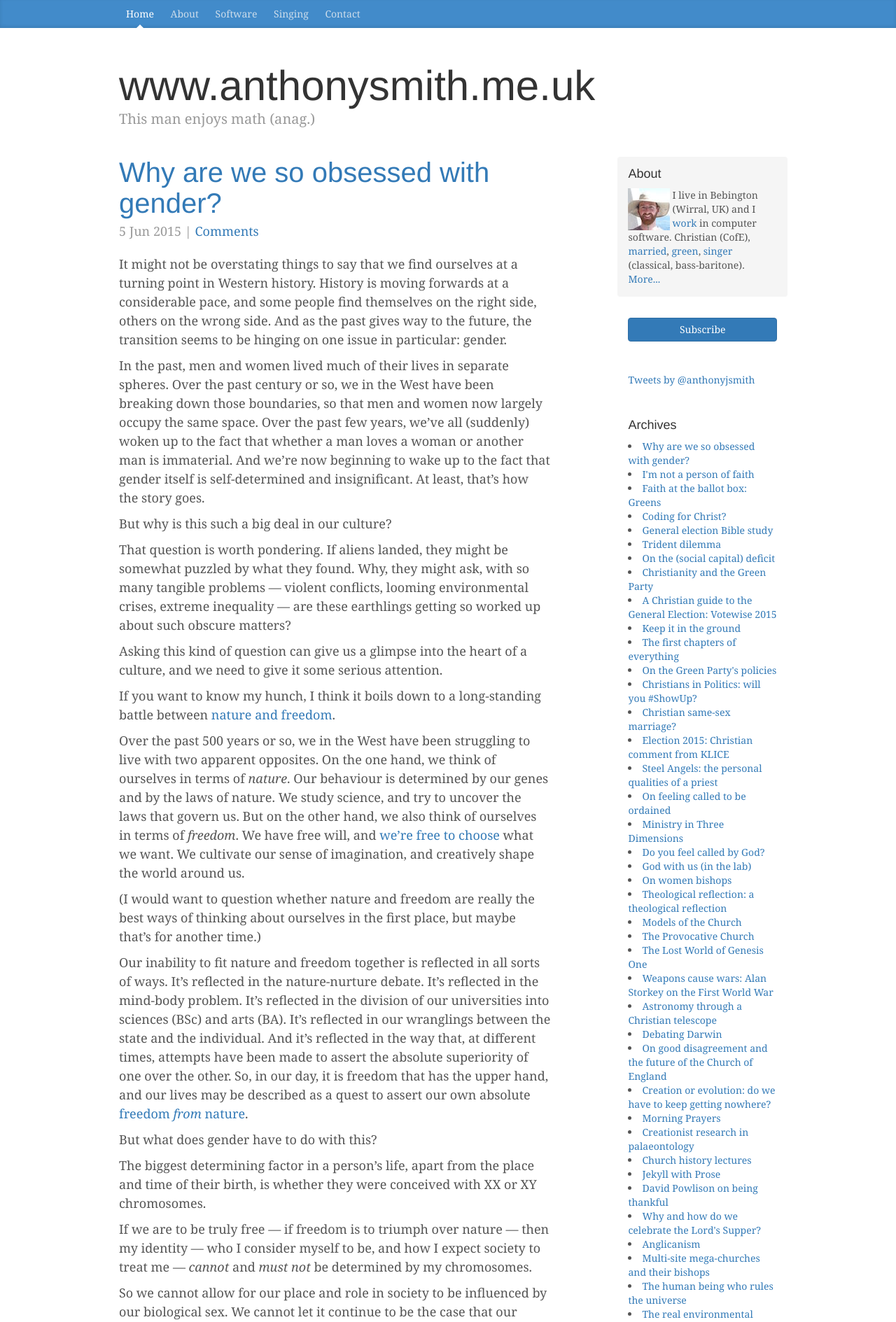
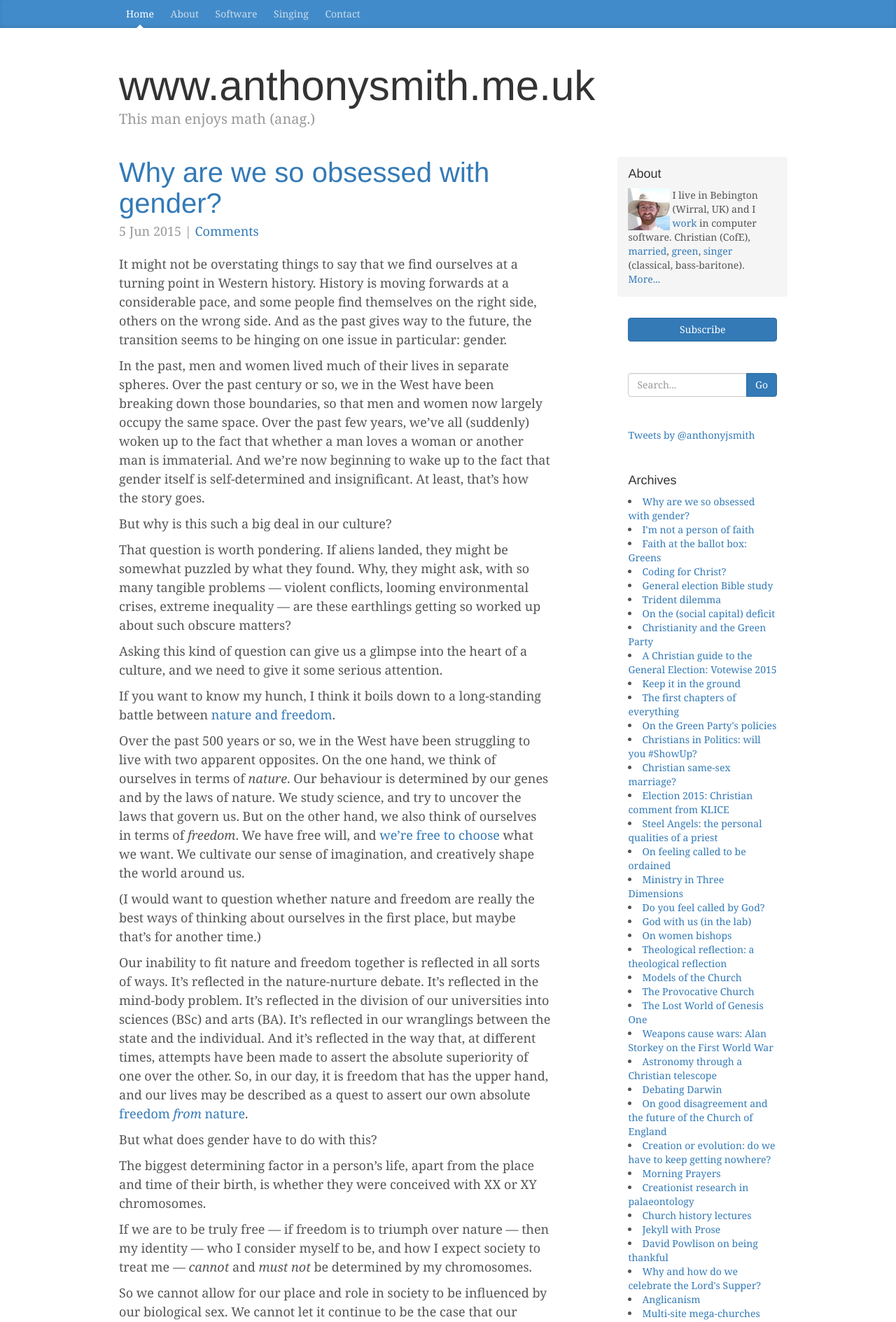
Before and after one commit to anthonyjsmith/anthonyjsmith.github.io, a Jekyll site: the page built from index.html, in a window 1280 px wide. Shown: the top 1889 px of the page at 70% size. Built offline with Jekyll 4.4.1, drawn with Linux system fonts in a browser that asks for light colours; nearby versions of some CDN libraries; the list of posts is cut into pages by our own code; comment, search, counter and statistics services are not loaded.

Commit message:
Remove Google Custom Search Engine and replace with simple search box

```diff
--- a/_includes/sidebar-top.html
+++ b/_includes/sidebar-top.html
@@ -13,20 +13,16 @@
             <script type="text/javascript" src="//static.addtoany.com/menu/feed.js"></script>
             <!-- AddToAny END -->
           </div>
-          <div class="sidebar-module sidebar-module-search">
-            <script>
-              (function() {
-                var cx = '018139633844611738119:w7crznnxh0s';
-                var gcse = document.createElement('script');
-                gcse.type = 'text/javascript';
-                gcse.async = true;
-                gcse.src = (document.location.protocol == 'https:' ? 'https:' : 'http:') +
-                    '//www.google.com/cse/cse.js?cx=' + cx;
-                var s = document.getElementsByTagName('script')[0];
-                s.parentNode.insertBefore(gcse, s);
-              })();
-            </script>
-            <gcse:search></gcse:search>
+          <div class="sidebar-module">
+            <form method="get" action="http://www.google.com/search">
+              <input type="hidden" name="sitesearch" value="www.anthonysmith.me.uk">
+              <div class="input-group">
+                <input type="text" class="form-control" name="q" placeholder="Search...">
+                <span class="input-group-btn">
+                  <button type="submit" class="btn btn-primary">Go</button>
+                </span>
+              </div>
+            </form>
           </div>
           <div class="sidebar-module">
             <a class="twitter-timeline" href="https://twitter.com/{{ site.twitter_username }}" data-widget-id="434409884751110144">Tweets by @{{ site.twitter_username }}</a>
--- a/css/blog.css
+++ b/css/blog.css
@@ -127,16 +127,6 @@ h6, .h6 {
   background-color: #f5f5f5;
   border-radius: 4px;
 }
-/* http://getbootstrap.com/getting-started/#third-parties */
-.sidebar-module-search,
-.sidebar-module-search *,
-.sidebar-module-search *:before,
-.sidebar-module-search *:after {
-  padding: 0;
-  -webkit-box-sizing: content-box;
-     -moz-box-sizing: content-box;
-          box-sizing: content-box;
-}
 .sidebar-module-inset p:last-child,
 .sidebar-module-inset ul:last-child,
 .sidebar-module-inset ol:last-child {
```
